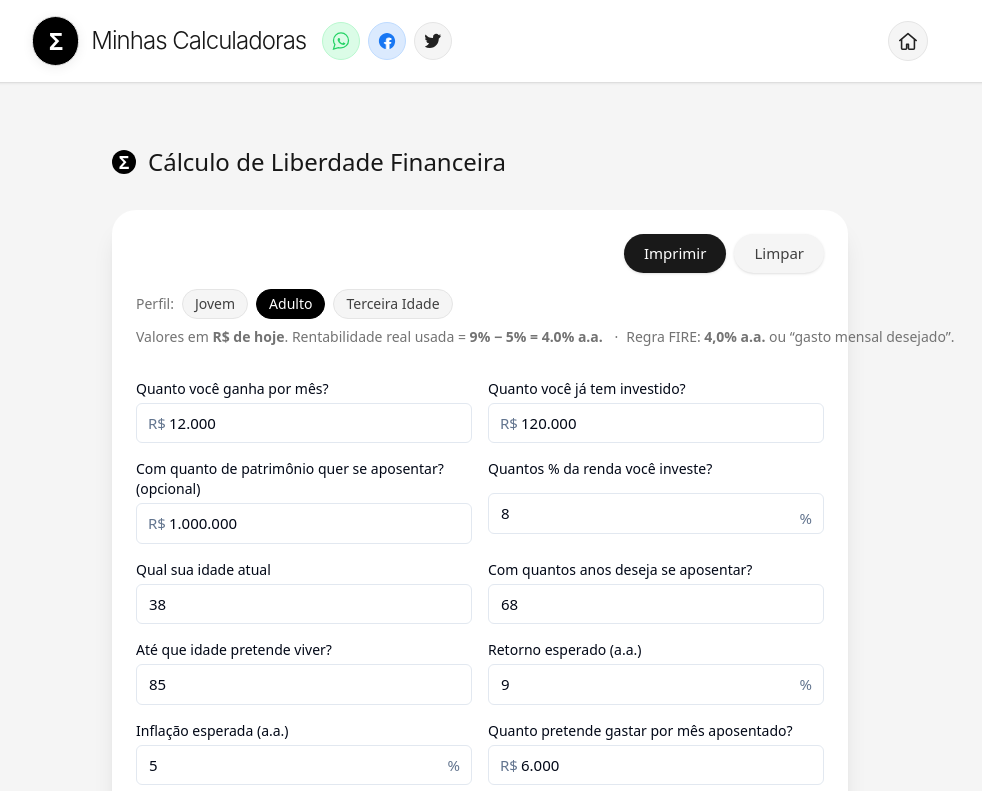
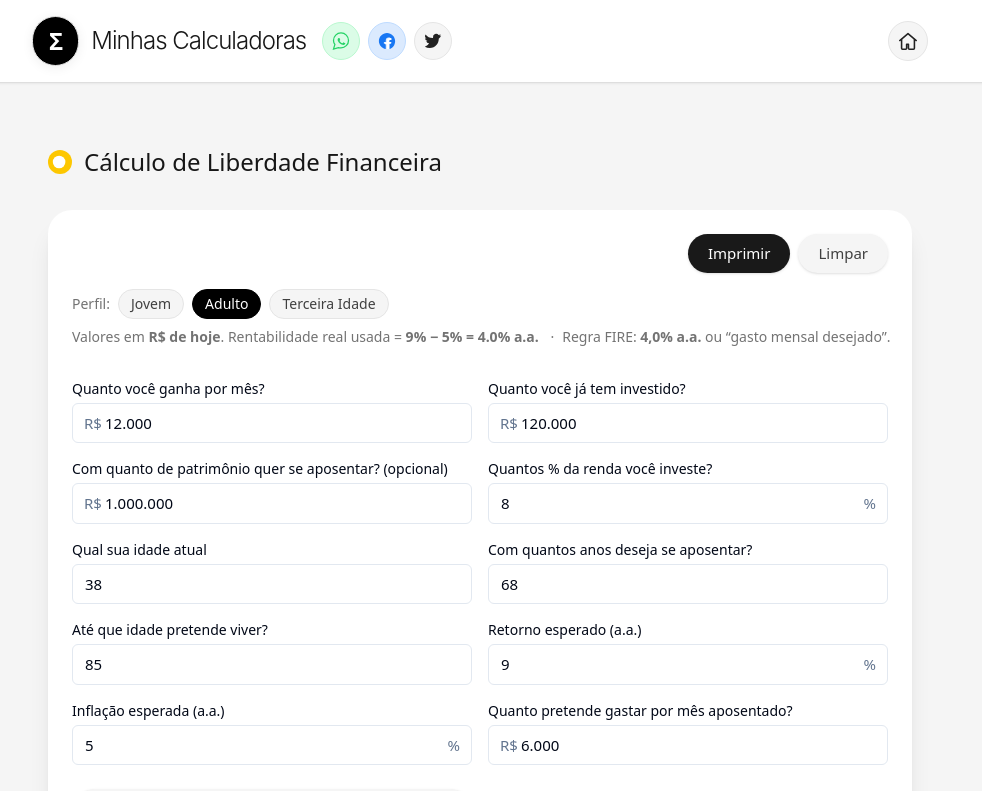
Before and after one commit to filiandrade/calculadora-aposentadoria, a React (Vite) app: page /liberdade-financeira in a window 1280 px wide. Shown: the top 791 px of the page, without its empty margins (160-1142 px from the left). Built offline with nearby package versions, Linux system fonts and the light colour scheme.

Commit message:
Atualização de múltiplos arquivos

```diff
--- a/src/App.tsx
+++ b/src/App.tsx
@@ -276,10 +276,12 @@ export default function App() {
     setRetornoNominalAA(clamp(retornoNominalAA + deltaPP, -50, 100))
 
   return (
-  <div className="mx-auto max-w-3xl px-4 py-10 text-[15px]">
+  <div className="mx-auto max-w-4xl px-4 py-10 text-[14px]">
       <div className="mb-8 print:hidden">
         <div className="flex items-center gap-3">
-          <span className="w-6 h-6 bg-black rounded-full text-white flex items-center justify-center font-bold text-lg">Σ</span>
+          <span className="w-6 h-6 bg-yellow-400 rounded-full text-white flex items-center justify-center">
+            <svg width="18" height="18" viewBox="0 0 20 20" fill="none" xmlns="http://www.w3.org/2000/svg"><circle cx="9" cy="10" r="7" fill="currentColor"/><path d="M9 5v5l4 2" stroke="#fff" strokeWidth="2" strokeLinecap="round"/></svg>
+          </span>
           <h1 className="text-2xl font-light text-neutral-900">Cálculo de Liberdade Financeira</h1>
         </div>
       </div>
--- a/src/pages/AposentadoriaOficial.tsx
+++ b/src/pages/AposentadoriaOficial.tsx
@@ -72,7 +72,9 @@ export default function AposentadoriaOficial() {
   return (
     <div className="mx-auto max-w-2xl px-4 py-10 text-[15px]">
       <div className="mb-8 print:hidden flex items-center gap-3">
-        <span className="w-6 h-6 bg-black rounded-full text-white flex items-center justify-center font-bold text-lg">Σ</span>
+        <span className="w-6 h-6 bg-blue-600 rounded-full text-white flex items-center justify-center">
+          <svg width="18" height="18" viewBox="0 0 20 20" fill="none" xmlns="http://www.w3.org/2000/svg"><rect x="3" y="6" width="14" height="8" rx="2" fill="currentColor"/><path d="M7 10h6" stroke="#fff" strokeWidth="2" strokeLinecap="round"/></svg>
+        </span>
         <h1 className="text-2xl font-light text-neutral-900">Aposentadoria Oficial (INSS)</h1>
       </div>
       <div className="rounded-2xl bg-white shadow p-6 border border-neutral-100 mb-6">
--- a/src/pages/Home.tsx
+++ b/src/pages/Home.tsx
@@ -94,8 +94,6 @@ export default function Home() {
 
       <div className="mt-10 text-xs text-neutral-400 text-center flex flex-col gap-2">
         <span>Simule, compare e planeje seu futuro financeiro. Nenhum dado é coletado.</span>
-        <span className="block mt-4">© Minhas Calculadoras — v1.0 beta</span>
-        <span className="block">Política de Privacidade · Termos de Uso · Contato</span>
       </div>
     </div>
   )
```
